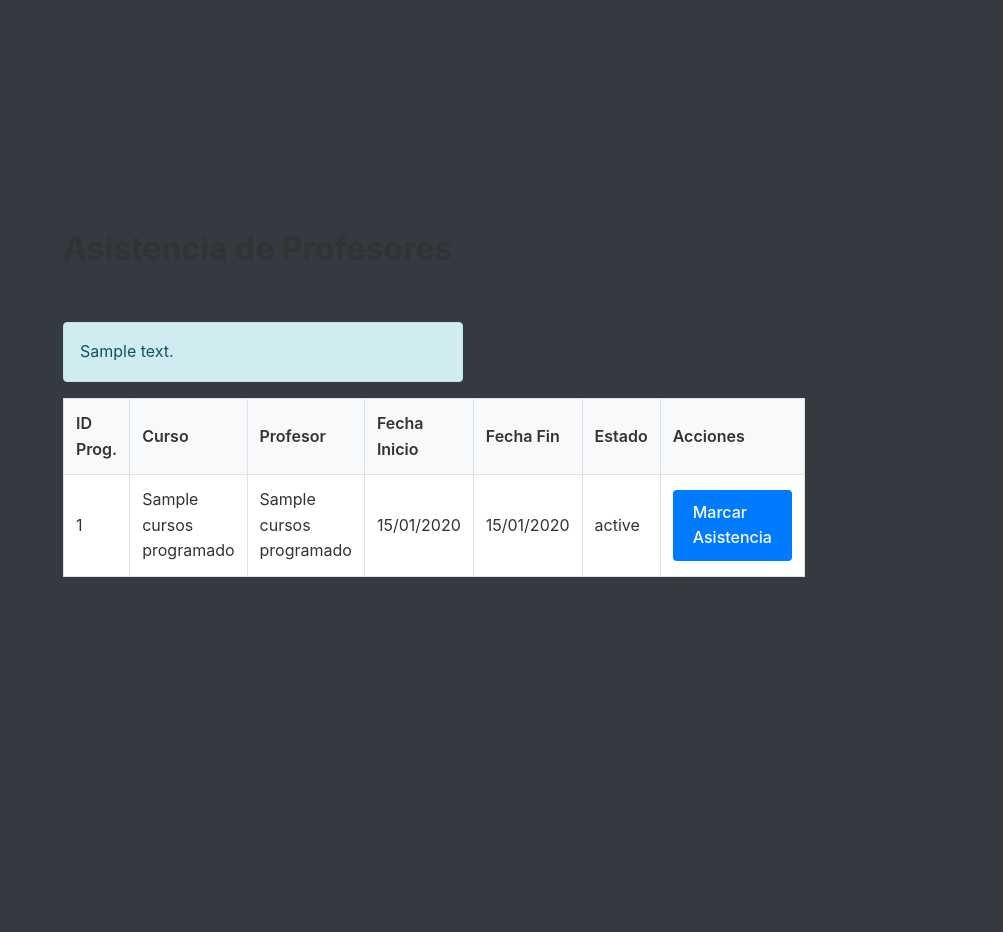
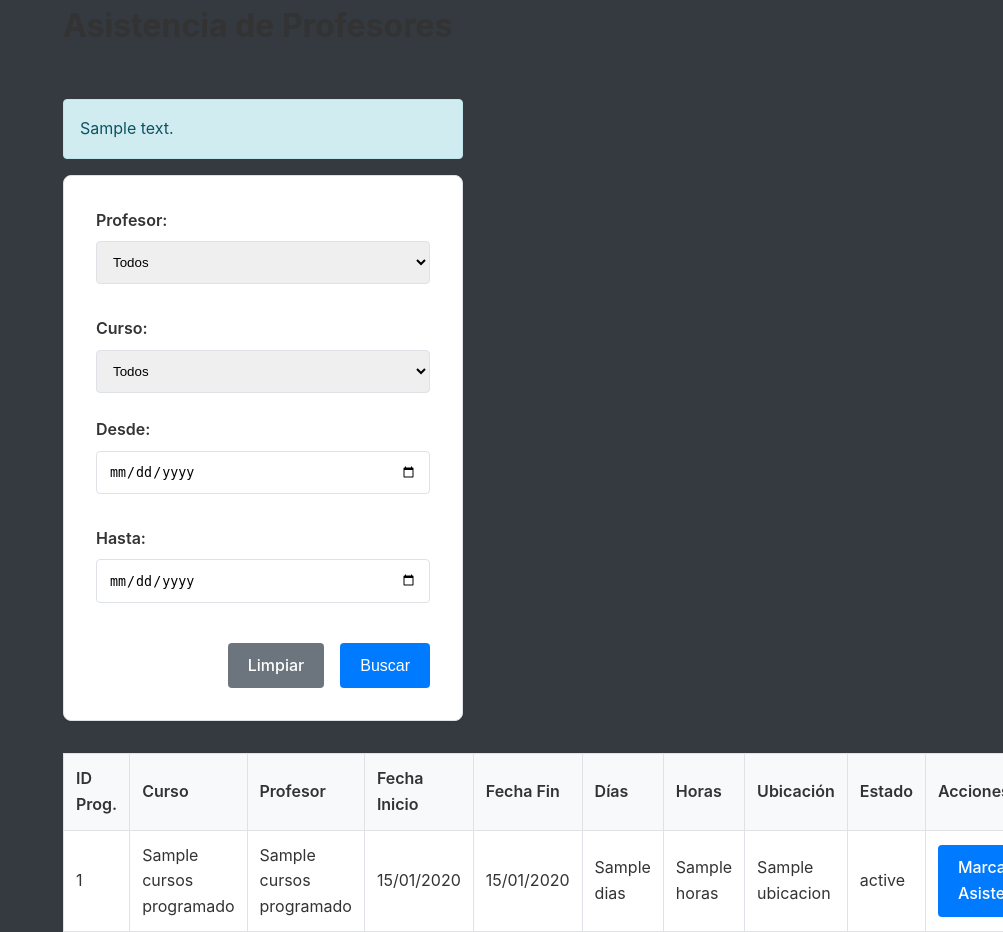
Before and after one commit to miguel-ls/academia, a PHP site: the page made by views/asistencia_profesor/list.php in a window 1480 px wide; the page is wider, and only the part inside the window is pictured. Shown: that part, without its empty margins (477-1480 px from the left). Before the commit the page ends 577 px from the top of that part, so only its background shows below. Run offline with PHP 8.4, Linux system fonts and the light colour scheme; the template is opened without the code that fills it: most values are stand-ins (such as "Sample title", 1, 10 or a date in 2020).

Commit message:
feat: Enhance Professor Attendance list view
Updated the "Asistencia de Profesores" list view to be more informative and usable.

- Added a search filter form at the top of the page, allowing users to filter the list by professor, course, and date range.
- Added new columns to the grid: "Días", "Horas", and "Ubicación" to provide more context for each scheduled course.
- Updated the underlying stored procedure, model, and controller to support the new filters and data columns.

```diff
--- a/views/asistencia_profesor/list.php
+++ b/views/asistencia_profesor/list.php
@@ -12,7 +12,51 @@
     </div>
 <?php endif; ?>
 
-<!-- Add search filters here in the future -->
+<!-- Search Filters -->
+<div class="card">
+    <form action="index.php" method="GET">
+        <input type="hidden" name="view" value="asistencia_profesores">
+        <div class="form-row">
+            <div class="form-group">
+                <label for="filtro_profesor">Profesor:</label>
+                <select id="filtro_profesor" name="filtro_profesor">
+                    <option value="">Todos</option>
+                    <?php foreach ($lista_profesores as $profesor): ?>
+                        <option value="<?php echo $profesor['id_profesor']; ?>" <?php echo (($_GET['filtro_profesor'] ?? '') == $profesor['id_profesor']) ? 'selected' : ''; ?>>
+                            <?php echo htmlspecialchars($profesor['apellidos'] . ', ' . $profesor['nombres']); ?>
+                        </option>
+                    <?php endforeach; ?>
+                </select>
+            </div>
+            <div class="form-group">
+                <label for="filtro_curso">Curso:</label>
+                <select id="filtro_curso" name="filtro_curso">
+                    <option value="">Todos</option>
+                     <?php foreach ($lista_cursos as $curso): ?>
+                        <option value="<?php echo $curso['id_curso']; ?>" <?php echo (($_GET['filtro_curso'] ?? '') == $curso['id_curso']) ? 'selected' : ''; ?>>
+                            <?php echo htmlspecialchars($curso['nombre']); ?>
+                        </option>
+                    <?php endforeach; ?>
+                </select>
+            </div>
+        </div>
+        <div class="form-row">
+            <div class="form-group">
+                <label for="filtro_fecha_inicio">Desde:</label>
+                <input type="date" id="filtro_fecha_inicio" name="filtro_fecha_inicio" value="<?php echo htmlspecialchars($_GET['filtro_fecha_inicio'] ?? ''); ?>">
+            </div>
+            <div class="form-group">
+                <label for="filtro_fecha_fin">Hasta:</label>
+                <input type="date" id="filtro_fecha_fin" name="filtro_fecha_fin" value="<?php echo htmlspecialchars($_GET['filtro_fecha_fin'] ?? ''); ?>">
+            </div>
+        </div>
+        <div class="form-actions">
+            <a href="index.php?view=asistencia_profesores" class="btn btn-secondary">Limpiar</a>
+            <button type="submit" class="btn btn-primary">Buscar</button>
+        </div>
+    </form>
+</div>
+
 
 <table class="table">
     <thead>
@@ -22,6 +66,9 @@
             <th>Profesor</th>
             <th>Fecha Inicio</th>
             <th>Fecha Fin</th>
+            <th>Días</th>
+            <th>Horas</th>
+            <th>Ubicación</th>
             <th>Estado</th>
             <th>Acciones</th>
         </tr>
@@ -29,7 +76,7 @@
     <tbody>
         <?php if (empty($cursos_programados)): ?>
             <tr>
-                <td colspan="7">No hay cursos programados para mostrar.</td>
+                <td colspan="10">No hay cursos programados para mostrar.</td>
             </tr>
         <?php else: ?>
             <?php foreach ($cursos_programados as $curso): ?>
@@ -39,6 +86,9 @@
                     <td><?php echo htmlspecialchars($curso['profesor_nombre']); ?></td>
                     <td><?php echo date('d/m/Y', strtotime($curso['fecha_inicio'])); ?></td>
                     <td><?php echo date('d/m/Y', strtotime($curso['fecha_fin'])); ?></td>
+                    <td><?php echo htmlspecialchars($curso['dias']); ?></td>
+                    <td><?php echo htmlspecialchars($curso['horas']); ?></td>
+                    <td><?php echo htmlspecialchars($curso['ubicacion']); ?></td>
                     <td>
                         <span class="badge status-<?php echo strtolower($curso['estado']); ?>">
                             <?php echo htmlspecialchars($curso['estado']); ?>
```
Also changed, not shown: bd/stored_procedures_asistencia.sql (+18 -2 lines), controllers/asistencia_profesores_controller.php (+17 -3 lines), models/AsistenciaProfesorModel.php (+8 -2 lines).
